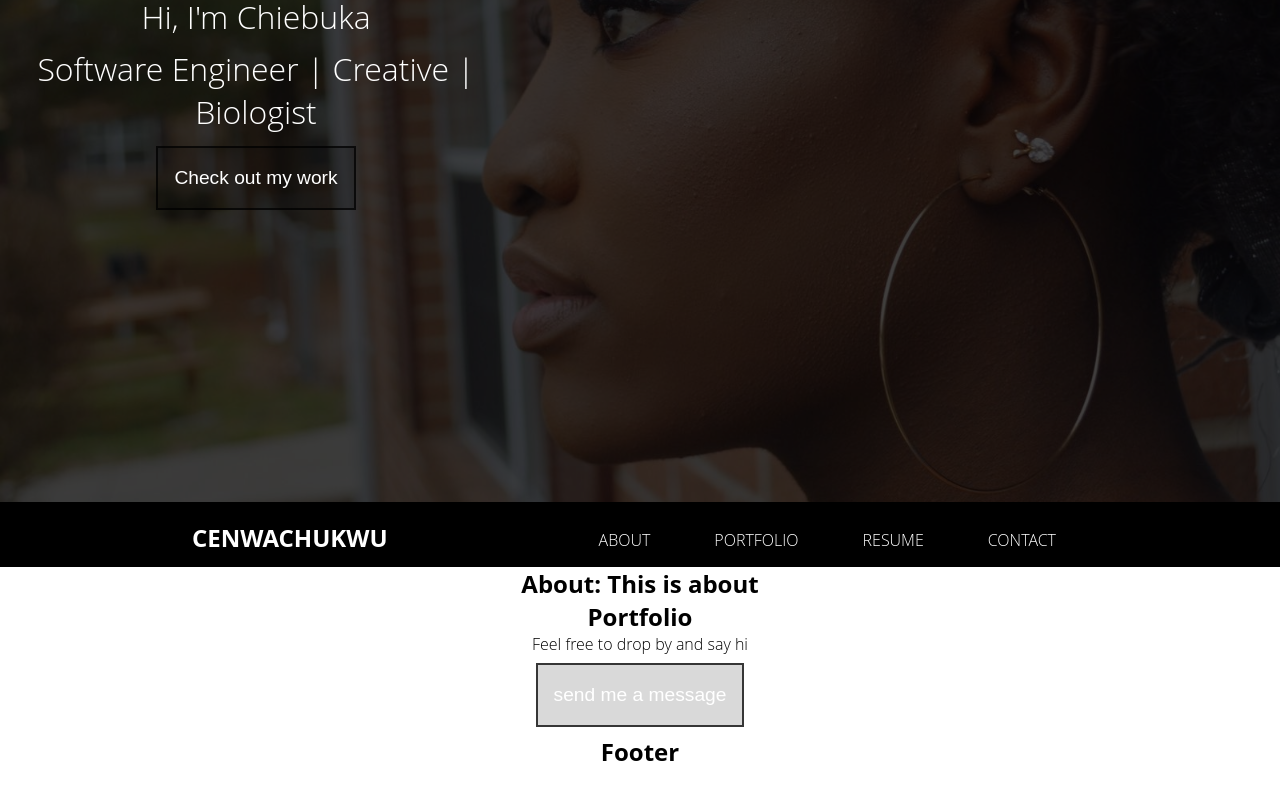
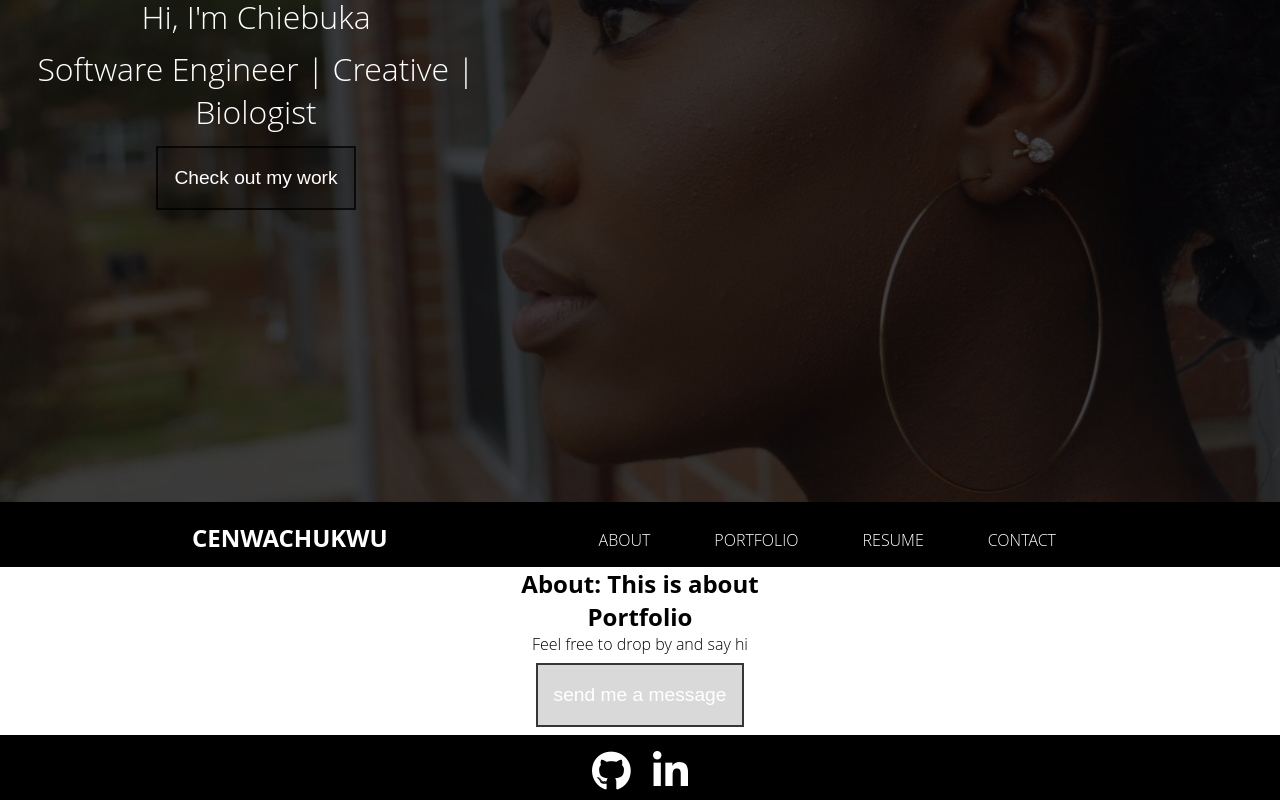
Before and after one commit to cenwachukwu/portfolio, a React (Create React App) app: page / in a window 1280 px wide. Shown: the part 298-1098 px from the top of the page. Before the commit the page ends 1066 px from the top, so only its background shows below. Built offline with nearby package versions, Linux system fonts and the light colour scheme.

Commit message:
created footer with links

```diff
--- a/public/index.html
+++ b/public/index.html
@@ -5,6 +5,7 @@
     <link rel="icon" href="%PUBLIC_URL%/favicon.ico" />
     <meta name="viewport" content="width=device-width, initial-scale=1" />
     <meta name="theme-color" content="#000000" />
+    <script src="https://kit.fontawesome.com/1fe611beef.js" crossorigin="anonymous"></script>
     <meta
       name="description"
       content="Web site created using create-react-app"
--- a/src/App.css
+++ b/src/App.css
@@ -11,6 +11,7 @@ body{
   font-weight: 100;
 }
 
+/* fixed header */
 header{
   margin: 0px;
   padding: 0px;
@@ -83,17 +84,16 @@ li{
 	top:0;
   z-index: 1;
 }
-
 .navBarContainer{
 	margin: 0 auto;
 	padding-top: 1.2rem;
 	display: flex;
   flex-direction: row;
   justify-content: space-between;
-  height: 60px;
+  height: 100%;
   width: 70%;
+
 }
-
 .homeLogo{
   text-transform: uppercase;
   color: white;
@@ -106,3 +106,25 @@ li{
   text-transform: uppercase;
   padding-top: 0.5rem;
 }
+
+/* Footer */
+.footerDivContainer{
+  width: 100%;
+  height: 65px;
+  background-color: rgb(0,0,0);
+  bottom: 0;
+}
+.footerDiv{
+  margin: 0 auto;
+	padding: 1rem;
+	display: flex;
+  flex-direction: row;
+  justify-content: space-between;
+  height: 100%;
+  width: 10%;
+}
+
+i{
+  color: white;
+  font-size: 2.5rem;
+}
--- a/src/Footer.js
+++ b/src/Footer.js
@@ -2,11 +2,14 @@ import React from 'react';
 import './App.css';
 
 function Footer() {
-  return (
-    <div className="App">
-      <h2>Footer</h2>
-    </div>
-  );
+    return (
+        <div className="footerDivContainer">
+            <div className="footerDiv">
+                <a href="https://github.com/cenwachukwu" target="_blank"><i class="fab fa-github"></i></a>
+                <a href="https://www.linkedin.com/in/cenwachukwu" target="_blank"><i class="fab fa-linkedin-in"></i></a>
+            </div>
+        </div>
+    );
 }
 
 export default Footer;
```
